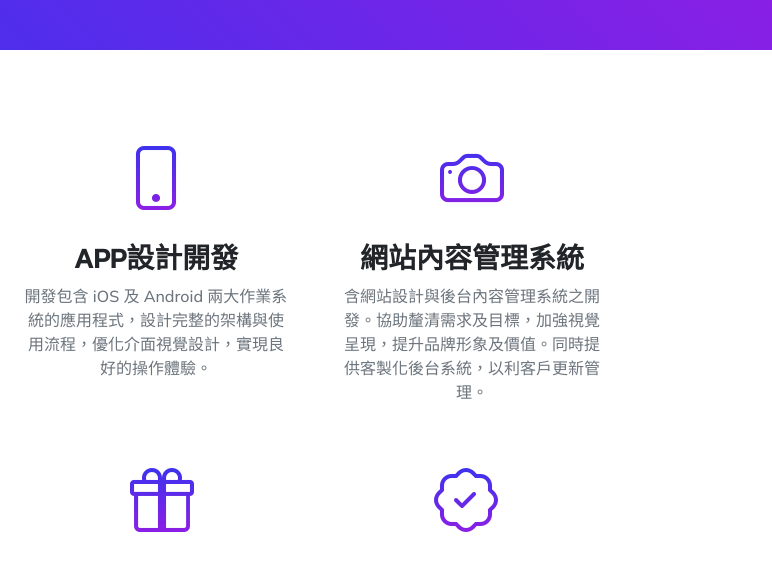
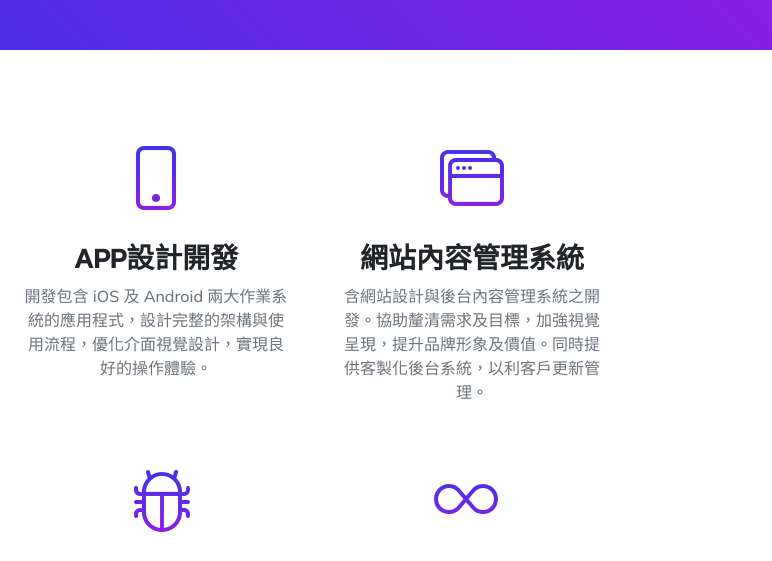
Before and after one commit to jackaltsai/yichen_tech_website, a plain HTML site: page index.html in a window 1280 px wide. Shown: the part 1080-1641 px from the top of the page, 508-1280 px from the left. Drawn offline with nearby package versions, Linux system fonts and the light colour scheme.

Commit message:
add bootstrap icons

```diff
--- a/index.html
+++ b/index.html
@@ -11,6 +11,7 @@
         <link href="https://cdn.jsdelivr.net/npm/bootstrap-icons@1.5.0/font/bootstrap-icons.css" rel="stylesheet" />
         <!-- Bootstrap CDN-->
         <link href="https://cdn.jsdelivr.net/npm/bootstrap@5.3.0-alpha1/dist/css/bootstrap.min.css" rel="stylesheet" integrity="sha384-GLhlTQ8iRABdZLl6O3oVMWSktQOp6b7In1Zl3/Jr59b6EGGoI1aFkw7cmDA6j6gD" crossorigin="anonymous">
+        <link rel="stylesheet" href="https://cdn.jsdelivr.net/npm/bootstrap-icons@1.10.3/font/bootstrap-icons.css">
         <!-- Google fonts-->
         <link rel="preconnect" href="https://fonts.gstatic.com" />
         <link href="https://fonts.googleapis.com/css2?family=Newsreader:ital,wght@0,600;1,600&amp;display=swap" rel="stylesheet" />
@@ -79,7 +80,7 @@
                                 <div class="col-md-6 mb-5">
                                     <!-- Feature item-->
                                     <div class="text-center">
-                                        <i class="bi-camera icon-feature text-gradient d-block mb-3"></i>
+                                        <i class="bi-window-stack icon-feature text-gradient d-block mb-3"></i>
                                         <h3 class="font-alt">網站內容管理系統</h3>
                                         <p class="text-muted mb-0">含網站設計與後台內容管理系統之開發。協助釐清需求及目標，加強視覺呈現，提升品牌形象及價值。同時提供客製化後台系統，以利客戶更新管理。</p>
                                     </div>
@@ -89,7 +90,7 @@
                                 <div class="col-md-6 mb-5 mb-md-0">
                                     <!-- Feature item-->
                                     <div class="text-center">
-                                        <i class="bi-gift icon-feature text-gradient d-block mb-3"></i>
+                                        <i class="bi-bug icon-feature text-gradient d-block mb-3"></i>
                                         <h3 class="font-alt">網站爬蟲服務</h3>
                                         <p class="text-muted mb-0">開發網站自動爬蟲程式，爬蟲抓取到的資料能儲存到你想要的地方，如Excel、文字檔、資料庫、Api…等</p>
                                     </div>
@@ -97,7 +98,7 @@
                                 <div class="col-md-6">
                                     <!-- Feature item-->
                                     <div class="text-center">
-                                        <i class="bi-patch-check icon-feature text-gradient d-block mb-3"></i>
+                                        <i class="bi-infinity icon-feature text-gradient d-block mb-3"></i>
                                         <h3 class="font-alt">Web 3.0網站開發</h3>
                                         <p class="text-muted mb-0">開發包括使用區塊鏈、人工智能、機器學習以及其他一些新技術和改進技術。</p>
                                     </div>
```
